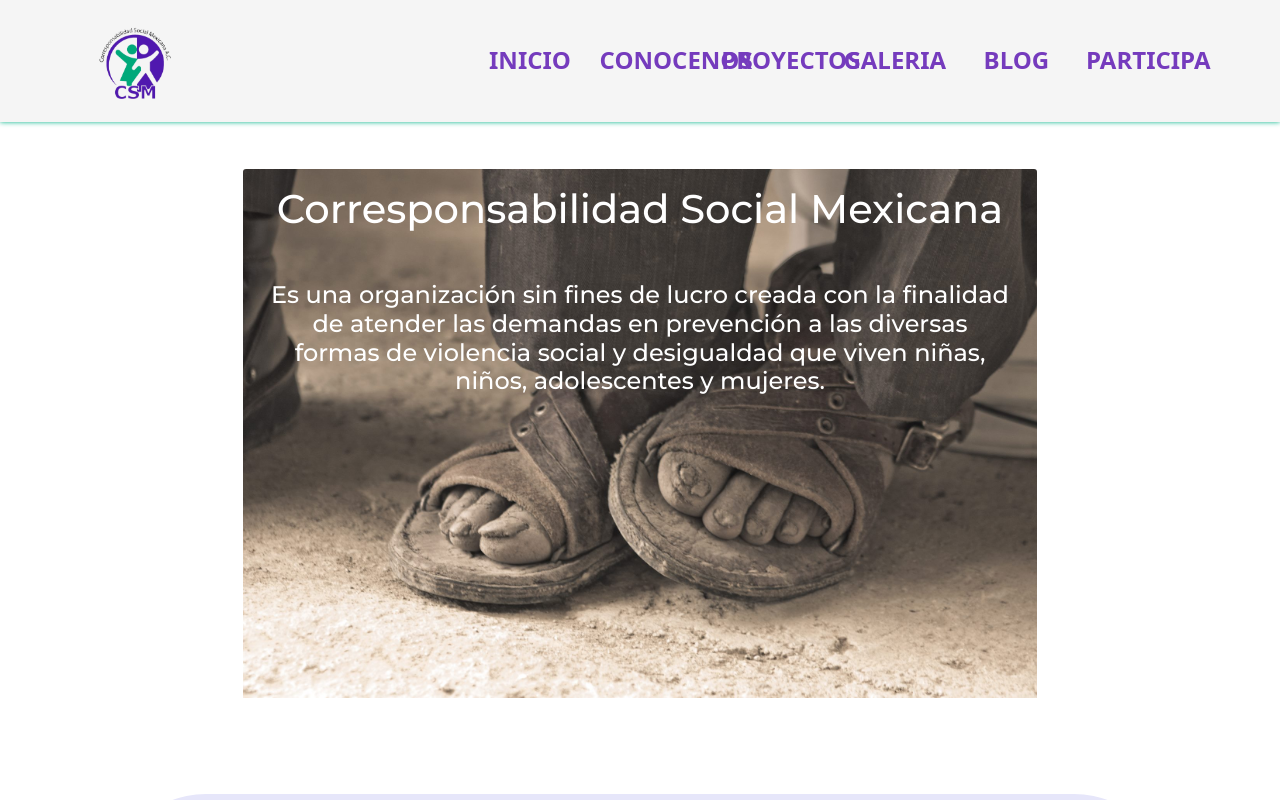
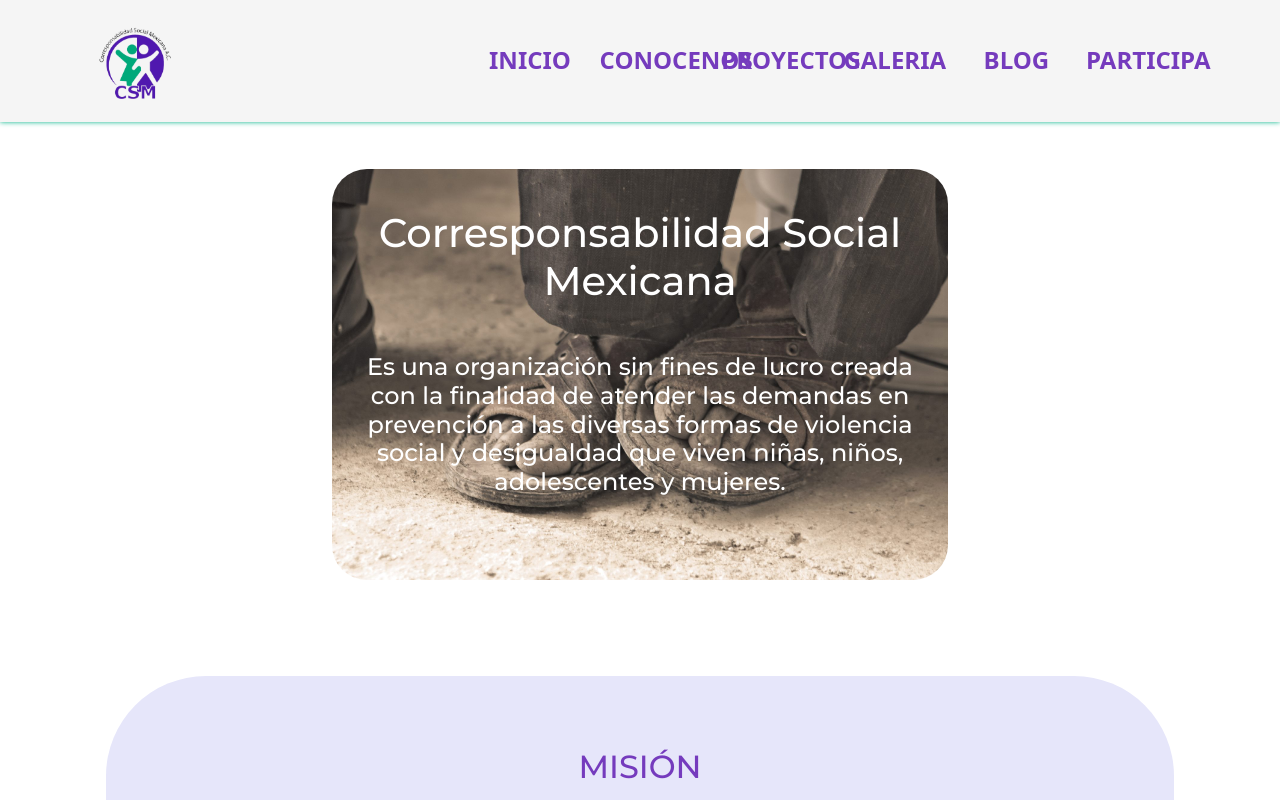
Before and after one commit to corresponsabilidad-mx/frontend, a Next.js app: page /conocenos in a window 1280 px wide. Shown: the top 800 px of the page. Built offline with nearby package versions, Linux system fonts and the light colour scheme; a web font is replaced by a local one.

Commit message:
Modify Nosotros styles

```diff
--- a/components/Nosotros.js
+++ b/components/Nosotros.js
@@ -6,12 +6,12 @@ export default function Nosotros  ()  {
 			<div className="mt-10">
 				<div className="container">
 					<div className="mb-5">
-						<div className="container p-5 col-sm-10">
-							<Card className="card">
-								<Card.Img variant="top" src="/images/carousel/carousel3.jpg" />
+						<div className="container p-5 col-sm-8">
+							<Card className="">
+								<Card.Img variant="top" src="/images/carousel/carousel3.jpg" style={{borderRadius: "35px"}} />
 								<Card.ImgOverlay className="card-overlay">
-									<Card.Body>
-										<div className="container mb-5 text-center">
+									<Card.Body className="container">
+										<div className="mb-5 text-center mt-4">
 											<h1 className="text-white mb-5">Corresponsabilidad Social Mexicana </h1>
 											<h4 className="text-white">Es una organización sin fines de lucro creada con la finalidad de atender las demandas en prevención a las diversas formas de violencia social y desigualdad que viven niñas, niños, adolescentes y mujeres.</h4>
 										</div>
```
